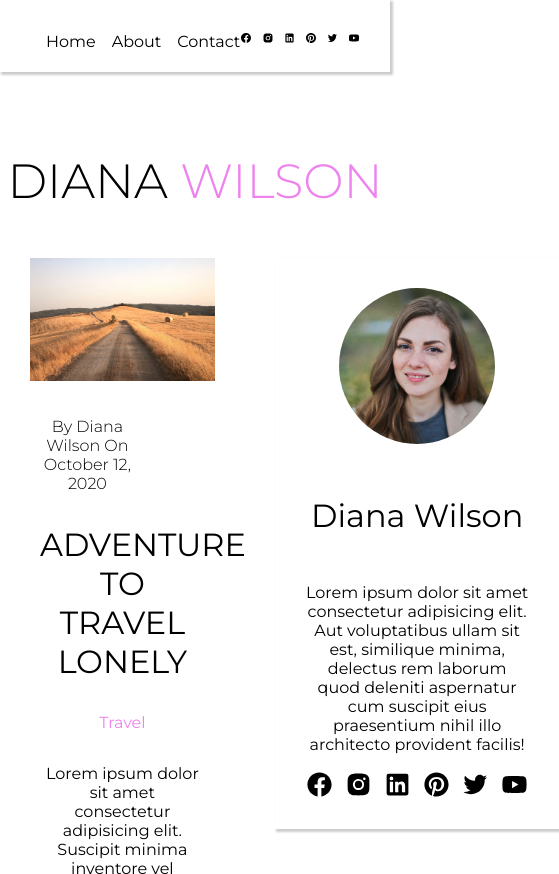
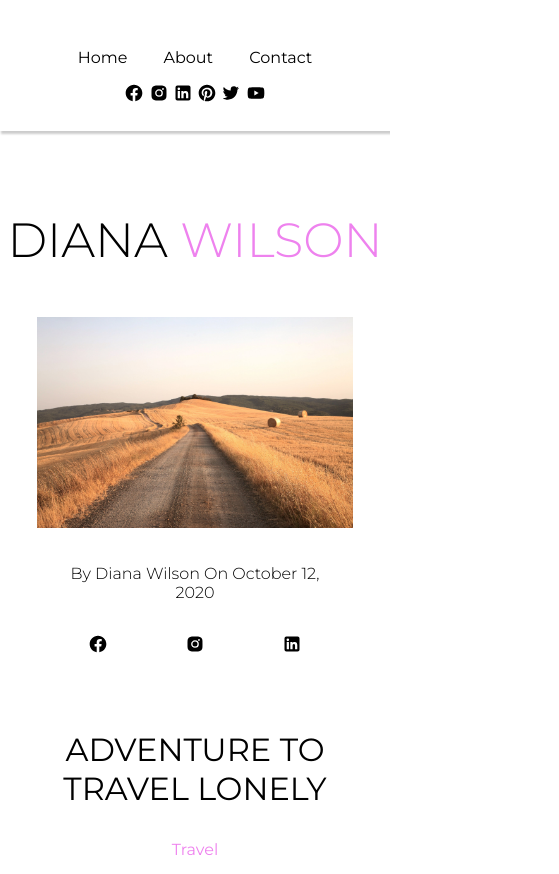
Before and after one commit to AndresRamirez917/100-sitios-82, a plain HTML site: page article1.html in a window 390 px wide. Shown: the top 874 px of the page, 559 px wide, since content can reach past the window. Drawn offline with Linux system fonts and the light colour scheme.

Commit message:
final commit

```diff
--- a/scss/mobile.scss
+++ b/scss/mobile.scss
@@ -0,0 +1,92 @@
+//mainheader
+#mainheader {
+    .navbar {
+        ul {
+            display: block;
+            text-align: center;
+        }
+        li {
+            margin: 1rem;
+            display: inline-block;
+        }
+        .container {
+            display: block;
+        }
+        .social-flex {
+            display: block;
+            margin: 0 auto;
+            text-align: center;
+        }
+    }
+}
+
+//left-panel
+#content-flex {
+    display: block;
+        .left-panel {
+            .new1 {
+                .new1-text {
+                    .news-flex {
+                        display: block;
+                        img {
+                         display: block;
+                         padding: 2rem 0;
+                         margin: 0 auto;
+                        }
+                        img:hover {
+                            background: none;
+                        }
+                    }
+                }
+            }
+        }
+
+}
+
+//articles
+#content-flex-2 {
+    display: block;
+    .left-panel {
+        .new1 {
+                .news-flex {
+                    display: block;
+                    .news-social {
+                        a {
+                            display: block;
+                            text-align: center;
+                            padding: 2rem 0;
+                            margin: 0 auto;
+                            width: 30px;
+                           }
+                           img:hover {
+                               background: none;
+                           }
+                    }
+                }
+        }
+    }
+    .right-panel {
+        .bio {
+            .social-flex {
+                a {
+                    display: block;
+                    margin: 0 auto;
+                    text-align: center;
+                }
+            }
+        }
+    }
+}
+
+//about
+#about {
+    .about-flex {
+        display: block;
+        img {
+            width: 100%;
+        }
+        p {
+            text-align: justify;
+        }
+    }
+}
```
Also changed, not shown: scss/mobile.css, 1 other file.
